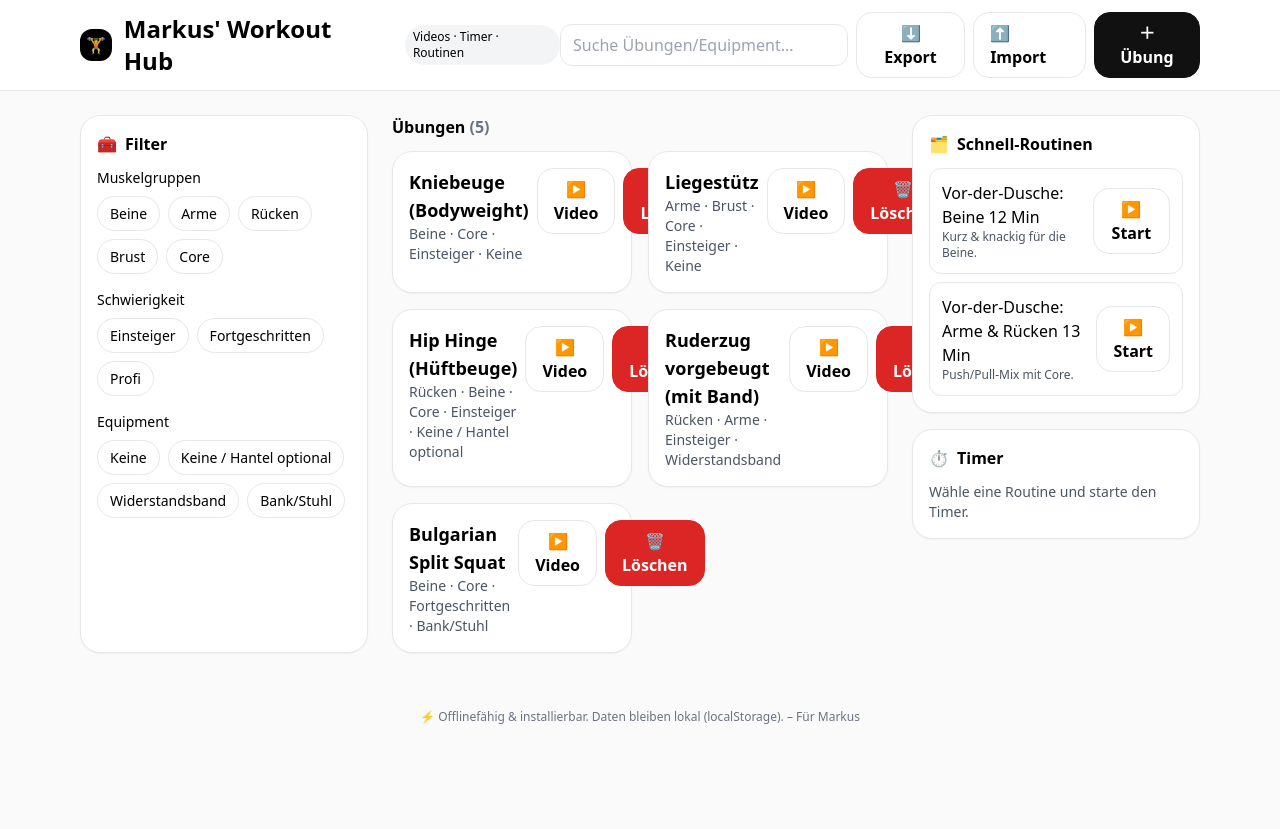
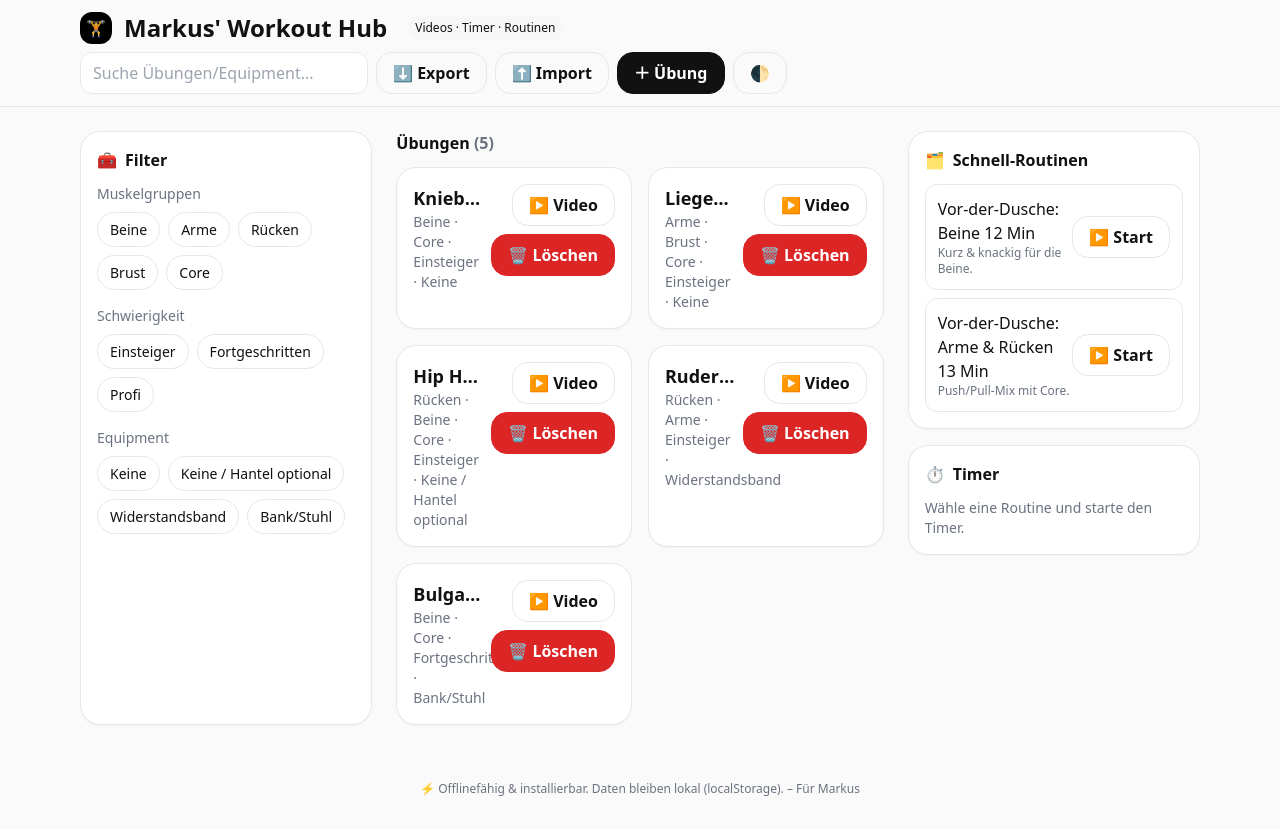
Before and after one commit to Sitz9/workout-hub, a plain HTML site: page index.html in a window 1280 px wide. Before the commit the page ends 800 px from the top, so only its background shows below. Drawn offline with nearby package versions, Linux system fonts and the light colour scheme.

Commit message:
index_v2.html

```diff
--- a/index.html
+++ b/index.html
@@ -1,8 +1,8 @@
 <!doctype html>
-<html lang="de">
+<html lang="de" data-theme="light">
 <head>
   <meta charset="utf-8">
-  <meta name="viewport" content="width=device-width, initial-scale=1">
+  <meta name="viewport" content="width=device-width, initial-scale=1, viewport-fit=cover">
   <title>Markus' Workout Hub</title>
   <meta name="description" content="Dein schneller Workout-Guide mit Videos, Timer und Routinen.">
   <link rel="manifest" href="manifest.webmanifest">
@@ -11,72 +11,79 @@
   <link rel="apple-touch-startup-image" href="icons/splash-1170x2532.png">
   <meta name="apple-mobile-web-app-capable" content="yes">
   <meta name="apple-mobile-web-app-status-bar-style" content="black-translucent">
-  <!-- Tailwind via CDN (no build step) -->
+  <!-- Tailwind via CDN -->
   <script src="https://cdn.tailwindcss.com"></script>
   <style>
-    html, body { height: 100%; background: #fafafa; }
-    .card { border-radius: 1.25rem; border: 1px solid #e5e7eb; background: #fff; box-shadow: 0 1px 2px rgba(0,0,0,.04); }
-    .btn { display:inline-flex; align-items:center; gap:.5rem; border-radius:1rem; padding:.5rem 1rem; font-weight:600; border:1px solid #e5e7eb; }
-    .btn:hover { background:#f9fafb; }
+    :root { --bg:#fafafa; --card:#fff; --border:#e5e7eb; --text:#111; --muted:#6b7280;}
+    [data-theme="dark"] { --bg:#0b0b0c; --card:#141416; --border:#232327; --text:#f2f2f2; --muted:#a1a1aa;}
+    html, body { height:100%; background:var(--bg); color:var(--text); }
+    .card { border-radius: 1.25rem; border:1px solid var(--border); background:var(--card); box-shadow:0 1px 2px rgba(0,0,0,.04); }
+    .btn { display:inline-flex; align-items:center; gap:.5rem; border-radius:1rem; padding:.5rem 1rem; font-weight:600; border:1px solid var(--border); white-space:nowrap; flex:0 0 auto; }
+    .btn:hover { background:rgba(0,0,0,.03); }
     .btn-primary { background:#111; color:#fff; border-color:#111; }
     .btn-danger { background:#dc2626; color:#fff; border-color:#dc2626; }
-    .chip { padding:.375rem .75rem; border-radius:999px; border:1px solid #e5e7eb; font-size:.875rem; }
+    .chip { padding:.375rem .75rem; border-radius:999px; border:1px solid var(--border); font-size:.875rem; }
     .chip.active { background:#111; color:#fff; border-color:#111; }
-    .aspect-video { position: relative; padding-bottom: 56.25%; height: 0; }
-    .aspect-video iframe { position:absolute; top:0; left:0; width:100%; height:100%; border:0; border-radius: .75rem; }
+    .chip:focus { outline:2px solid #111; outline-offset:2px; }
+    .aspect-video { position: relative; padding-bottom:56.25%; height:0; }
+    .aspect-video iframe { position:absolute; top:0; left:0; width:100%; height:100%; border:0; border-radius:.75rem; }
+    .safe { padding-top: env(safe-area-inset-top); padding-bottom: env(safe-area-inset-bottom); }
+    .grid-app { grid-template-columns: 1fr; }
+    @media (min-width:1024px){ .grid-app { grid-template-columns: 3fr 5fr 3fr; } }
   </style>
 </head>
-<body class="min-h-full">
-  <header class="sticky top-0 z-30 backdrop-blur bg-white/90 border-b">
-    <div class="max-w-6xl mx-auto px-4 py-3 flex items-center justify-between">
-      <div class="flex items-center gap-3">
+<body class="min-h-full safe">
+  <header class="sticky top-0 z-30 backdrop-blur bg-[color:var(--card)]/90 border-b border-[color:var(--border)]">
+    <div class="max-w-6xl mx-auto px-4 py-3 flex flex-wrap gap-2 items-center justify-between">
+      <div class="flex items-center gap-3 min-w-0">
         <span class="inline-flex w-8 h-8 items-center justify-center rounded-xl bg-black text-white">🏋️</span>
-        <h1 class="text-xl md:text-2xl font-bold">Markus' Workout Hub</h1>
-        <span class="text-xs ml-2 rounded-full bg-gray-100 px-2 py-1">Videos · Timer · Routinen</span>
+        <h1 class="text-xl md:text-2xl font-bold truncate">Markus' Workout Hub</h1>
+        <span class="hidden sm:inline text-xs ml-2 rounded-full bg-gray-100/50 px-2 py-1">Videos · Timer · Routinen</span>
       </div>
-      <div class="flex items-center gap-2">
-        <label class="relative">
-          <input id="search" placeholder="Suche Übungen/Equipment..." class="pl-3 pr-3 py-2 rounded-xl border w-56 md:w-72 focus:outline-none focus:ring-2 focus:ring-black" />
+      <div class="flex items-center gap-2 flex-wrap">
+        <label class="relative order-2 sm:order-none">
+          <input id="search" placeholder="Suche Übungen/Equipment..." class="pl-3 pr-3 py-2 rounded-xl border border-[color:var(--border)] bg-[color:var(--card)] w-56 md:w-72 focus:outline-none focus:ring-2 focus:ring-black" />
         </label>
         <button id="btnExport" class="btn">⬇️ Export</button>
         <label class="btn cursor-pointer">⬆️ Import
           <input id="fileImport" type="file" accept="application/json" class="hidden">
         </label>
         <button id="btnAdd" class="btn btn-primary">＋ Übung</button>
+        <button id="btnTheme" class="btn" title="Dark/Light">🌓</button>
       </div>
     </div>
   </header>
 
-  <main class="max-w-6xl mx-auto px-4 py-6 grid grid-cols-1 lg:grid-cols-11 gap-6">
+  <main class="max-w-6xl mx-auto px-4 py-6 grid grid-app gap-6">
     <!-- Filter -->
-    <section class="card p-4 lg:col-span-3">
+    <section class="card p-4">
       <div class="flex items-center gap-2 mb-3">
         <span>🧰</span><h2 class="font-semibold">Filter</h2>
       </div>
       <div class="space-y-4">
         <div>
-          <p class="text-sm mb-2">Muskelgruppen</p>
+          <p class="text-sm mb-2 text-[color:var(--muted)]">Muskelgruppen</p>
           <div id="filter-groups" class="flex flex-wrap gap-2"></div>
         </div>
         <div>
-          <p class="text-sm mb-2">Schwierigkeit</p>
+          <p class="text-sm mb-2 text-[color:var(--muted)]">Schwierigkeit</p>
           <div id="filter-diff" class="flex flex-wrap gap-2"></div>
         </div>
         <div>
-          <p class="text-sm mb-2">Equipment</p>
+          <p class="text-sm mb-2 text-[color:var(--muted)]">Equipment</p>
           <div id="filter-equip" class="flex flex-wrap gap-2"></div>
         </div>
       </div>
     </section>
 
     <!-- Übungen -->
-    <section class="lg:col-span-5 space-y-3">
-      <h2 class="font-semibold">Übungen <span id="exercise-count" class="text-gray-500"></span></h2>
+    <section class="space-y-3">
+      <h2 class="font-semibold">Übungen <span id="exercise-count" class="text-[color:var(--muted)]"></span></h2>
       <div id="exercise-list" class="grid grid-cols-1 sm:grid-cols-2 gap-4"></div>
     </section>
 
     <!-- Routinen & Timer -->
-    <section class="lg:col-span-3 space-y-4">
+    <section class="space-y-4">
       <div class="card p-4">
         <div class="flex items-center gap-2 mb-3">
           <span>🗂️</span><h2 class="font-semibold">Schnell-Routinen</h2>
@@ -88,18 +95,18 @@
         <div class="flex items-center gap-2 mb-3">
           <span>⏱️</span><h2 class="font-semibold">Timer</h2>
         </div>
-        <div id="timer-empty" class="text-sm text-gray-600">Wähle eine Routine und starte den Timer.</div>
+        <div id="timer-empty" class="text-sm text-[color:var(--muted)]">Wähle eine Routine und starte den Timer.</div>
         <div id="timer-ui" class="hidden space-y-3">
-          <div class="flex items-center justify-between">
-            <div>
-              <p class="text-sm text-gray-600">Aktuell</p>
-              <p id="timer-current" class="font-semibold"></p>
-              <p id="timer-step" class="text-xs text-gray-500"></p>
+          <div class="flex items-center justify-between gap-3">
+            <div class="min-w-0">
+              <p class="text-sm text-[color:var(--muted)]">Aktuell</p>
+              <p id="timer-current" class="font-semibold truncate"></p>
+              <p id="timer-step" class="text-xs text-[color:var(--muted)]"></p>
             </div>
             <div id="timer-remaining" class="text-4xl font-bold tabular-nums">0s</div>
           </div>
           <div id="timer-video" class="aspect-video hidden"></div>
-          <div class="flex items-center gap-2">
+          <div class="flex items-center gap-2 flex-wrap">
             <button id="btnToggle" class="btn">▶️ Start</button>
             <button id="btnReset" class="btn">🔁 Reset</button>
           </div>
@@ -109,7 +116,7 @@
   </main>
 
   <!-- Modal -->
-  <dialog id="modal" class="w-full max-w-xl rounded-2xl p-0 border shadow-xl">
+  <dialog id="modal" class="w-full max-w-xl rounded-2xl p-0 border border-[color:var(--border)] shadow-xl bg-[color:var(--card)] text-[color:var(--text)]">
     <form method="dialog" class="p-4 space-y-4">
       <div class="flex items-center justify-between">
         <div class="flex items-center gap-2"><span>➕</span><h3 class="font-semibold">Neue Übung</h3></div>
@@ -117,10 +124,10 @@
       </div>
       <div class="grid grid-cols-1 sm:grid-cols-2 gap-3">
         <label class="text-sm">Name
-          <input id="f-name" class="mt-1 w-full rounded-xl border px-3 py-2" placeholder="z.B. Plank">
+          <input id="f-name" class="mt-1 w-full rounded-xl border border-[color:var(--border)] bg-[color:var(--card)] px-3 py-2" placeholder="z.B. Plank">
         </label>
         <label class="text-sm">Schwierigkeit
-          <select id="f-diff" class="mt-1 w-full rounded-xl border px-3 py-2">
+          <select id="f-diff" class="mt-1 w-full rounded-xl border border-[color:var(--border)] bg-[color:var(--card)] px-3 py-2">
             <option>Einsteiger</option>
             <option>Fortgeschritten</option>
             <option>Profi</option>
@@ -131,16 +138,16 @@
           <div id="f-groups" class="flex flex-wrap gap-2"></div>
         </fieldset>
         <label class="text-sm sm:col-span-2">Equipment
-          <input id="f-equip" class="mt-1 w-full rounded-xl border px-3 py-2" placeholder="z.B. Keine / Kurzhanteln / Band">
+          <input id="f-equip" class="mt-1 w-full rounded-xl border border-[color:var(--border)] bg-[color:var(--card)] px-3 py-2" placeholder="z.B. Keine / Kurzhanteln / Band">
         </label>
         <label class="text-sm sm:col-span-2">Video-Link (YouTube/Vimeo)
-          <input id="f-video" class="mt-1 w-full rounded-xl border px-3 py-2" placeholder="https://www.youtube.com/watch?v=...">
+          <input id="f-video" class="mt-1 w-full rounded-xl border border-[color:var(--border)] bg-[color:var(--card)] px-3 py-2" placeholder="https://www.youtube.com/watch?v=...">
         </label>
         <label class="text-sm sm:col-span-2">Cues (je Zeile eine)
-          <textarea id="f-cues" class="mt-1 w-full rounded-xl border px-3 py-2" rows="3" placeholder="Atme ruhig&#10;Rücken neutral&#10;Knie stabil"></textarea>
+          <textarea id="f-cues" class="mt-1 w-full rounded-xl border border-[color:var(--border)] bg-[color:var(--card)] px-3 py-2" rows="3" placeholder="Atme ruhig&#10;Rücken neutral&#10;Knie stabil"></textarea>
         </label>
         <label class="text-sm sm:col-span-2">Ablauf-Schritte (je Zeile eine)
-          <textarea id="f-steps" class="mt-1 w-full rounded-xl border px-3 py-2" rows="4" placeholder="Ausgangsposition einnehmen&#10;Kontrolliert absenken&#10;Explosiv hochdrücken"></textarea>
+          <textarea id="f-steps" class="mt-1 w-full rounded-xl border border-[color:var(--border)] bg-[color:var(--card)] px-3 py-2" rows="4" placeholder="Ausgangsposition einnehmen&#10;Kontrolliert absenken&#10;Explosiv hochdrücken"></textarea>
         </label>
       </div>
       <div class="flex justify-end">
@@ -149,11 +156,19 @@
     </form>
   </dialog>
 
-  <footer class="max-w-6xl mx-auto px-4 py-8 text-center text-xs text-gray-500">
+  <footer class="max-w-6xl mx-auto px-4 py-8 text-center text-xs text-[color:var(--muted)]">
     ⚡️ Offlinefähig & installierbar. Daten bleiben lokal (localStorage). – Für Markus
   </footer>
 
   <script>
+    // ----- Theme toggle -----
+    const THEME_KEY = 'markus_theme';
+    function applyTheme(v){ document.documentElement.setAttribute('data-theme', v); }
+    function getTheme(){ return localStorage.getItem(THEME_KEY) || 'light'; }
+    function setTheme(v){ localStorage.setItem(THEME_KEY, v); applyTheme(v); }
+    applyTheme(getTheme());
+    document.getElementById('btnTheme').onclick = () => setTheme(getTheme()==='light' ? 'dark' : 'light');
+
     // ----- Data & Storage -----
     const LS_EX = 'markus_workout_exercises_v1';
     const LS_RT = 'markus_workout_routines_v1';
@@ -229,7 +244,7 @@
       const set = filters[key];
       set.has(val) ? set.delete(val) : set.add(val);
       renderExercises();
-      renderFilters(); // to refresh active state
+      renderFilters(); // refresh active state
     }
 
     function toEmbed(url) {
@@ -257,11 +272,12 @@
       items.forEach(e => {
         const card = document.createElement('div'); card.className = 'card p-4 h-full flex flex-col gap-3';
         const top = document.createElement('div'); top.className = 'flex items-start justify-between gap-2';
-        top.innerHTML = `<div><h3 class="font-semibold text-lg">${e.name}</h3><p class="text-sm text-gray-600">${e.groups.join(' · ')} · ${e.difficulty} · ${e.equipment}</p></div>`;
-        const btns = document.createElement('div'); btns.className = 'flex items-center gap-2';
+        const meta = document.createElement('div'); meta.className = 'min-w-0';
+        meta.innerHTML = `<h3 class="font-semibold text-lg truncate">${e.name}</h3><p class="text-sm text-[color:var(--muted)]">${e.groups.join(' · ')} · ${e.difficulty} · ${e.equipment}</p>`;
+        const btns = document.createElement('div'); btns.className = 'flex items-center gap-2 flex-wrap justify-end';
         const bVideo = document.createElement('button'); bVideo.className = 'btn'; bVideo.textContent = '▶️ Video';
         const bDel = document.createElement('button'); bDel.className = 'btn btn-danger'; bDel.textContent = '🗑️ Löschen';
-        btns.append(bVideo, bDel); top.appendChild(btns); card.appendChild(top);
+        btns.append(bVideo, bDel); top.append(meta, btns); card.append(top);
 
         const details = document.createElement('div'); details.className = 'space-y-3 hidden';
         const vidWrap = document.createElement('div');
@@ -269,30 +285,29 @@
           vidWrap.className = 'aspect-video';
           vidWrap.innerHTML = `<iframe src="${e.videoUrl}" allow="accelerometer; autoplay; clipboard-write; encrypted-media; gyroscope; picture-in-picture; web-share" allowfullscreen title="${e.name}"></iframe>`;
         } else {
-          vidWrap.className = 'p-4 rounded-xl bg-gray-50 border text-sm';
+          vidWrap.className = 'p-4 rounded-xl border border-[color:var(--border)] bg-[color:var(--bg)] text-sm';
           vidWrap.textContent = 'Kein Video hinterlegt. Nutze „＋ Übung“ und füge einen Link hinzu.';
         }
         details.appendChild(vidWrap);
 
         const cues = document.createElement('div');
         cues.innerHTML = `<p class="text-sm font-medium mb-1">Cues</p>`;
-        const ul = document.createElement('ul'); ul.className = 'list-disc ml-5 text-sm text-gray-700';
+        const ul = document.createElement('ul'); ul.className = 'list-disc ml-5 text-sm text-[color:var(--muted)]';
         (e.cues||[]).forEach(c => { const li=document.createElement('li'); li.textContent = c; ul.appendChild(li); });
         cues.appendChild(ul); details.appendChild(cues);
 
         const steps = document.createElement('div');
         steps.innerHTML = `<p class="text-sm font-medium mb-1">Ablauf</p>`;
-        const ol = document.createElement('ol'); ol.className = 'list-decimal ml-5 text-sm text-gray-700';
+        const ol = document.createElement('ol'); ol.className = 'list-decimal ml-5 text-sm text-[color:var(--muted)]';
         (e.steps||[]).forEach(s => { const li=document.createElement('li'); li.textContent = s; ol.appendChild(li); });
         steps.appendChild(ol); details.appendChild(steps);
-        card.appendChild(details);
+        card.append(details);
 
         let open = false;
         bVideo.onclick = () => { open = !open; details.classList.toggle('hidden', !open); };
         bDel.onclick = () => {
           if (!confirm('Übung wirklich löschen?')) return;
           exercises = exercises.filter(x => x.id !== e.id);
-          // remove from routines
           routines = routines.map(r => ({...r, blocks: r.blocks.filter(b => b.type !== 'exercise' || b.exerciseId !== e.id)}));
           save(LS_EX, exercises); save(LS_RT, routines); renderExercises(); renderRoutines(); renderFilters();
         };
@@ -317,9 +332,9 @@
     function renderRoutines() {
       elRoutines.innerHTML = '';
       routines.forEach(r => {
-        const row = document.createElement('div'); row.className = 'flex items-center justify-between p-3 rounded-xl border';
+        const row = document.createElement('div'); row.className = 'flex items-center justify-between p-3 rounded-xl border border-[color:var(--border)]';
         const info = document.createElement('div');
-        info.innerHTML = `<p class="font-medium">${r.name}</p><p class="text-xs text-gray-600">${r.description||''}</p>`;
+        info.innerHTML = `<p class="font-medium">${r.name}</p><p class="text-xs text-[color:var(--muted)]">${r.description||''}</p>`;
         const btn = document.createElement('button'); btn.className = 'btn'; btn.textContent = '▶️ Start';
         btn.onclick = () => startRoutine(r);
         row.append(info, btn); elRoutines.appendChild(row);
@@ -403,7 +418,7 @@
     function renderGroupChipsForForm() {
       fGroups.innerHTML = '';
       const selected = new Set();
-      groupOptions.forEach(g => {
+      ['Beine','Arme','Rücken','Brust','Core'].forEach(g => {
         const b = document.createElement('button');
         b.className = 'chip'; b.textContent = g;
         b.onclick = (ev) => { ev.preventDefault(); if (selected.has(g)) { selected.delete(g); b.classList.remove('active'); } else { selected.add(g); b.classList.add('active'); } };
@@ -413,7 +428,7 @@
     }
     let getSelectedGroups = renderGroupChipsForForm();
 
-    elBtnAdd.onclick = () => { fName.value=''; fEquip.value='Keine'; fVideo.value=''; fCues.value=''; fSteps.value=''; fDiff.value='Einsteiger'; getSelectedGroups = renderGroupChipsForForm(); modal.showModal(); };
+    document.getElementById('btnAdd').onclick = () => { fName.value=''; fEquip.value='Keine'; fVideo.value=''; fCues.value=''; fSteps.value=''; fDiff.value='Einsteiger'; getSelectedGroups = renderGroupChipsForForm(); modal.showModal(); };
     modalClose.onclick = (e) => { e.preventDefault(); modal.close(); };
 
     fSave.onclick = (e) => {
```
